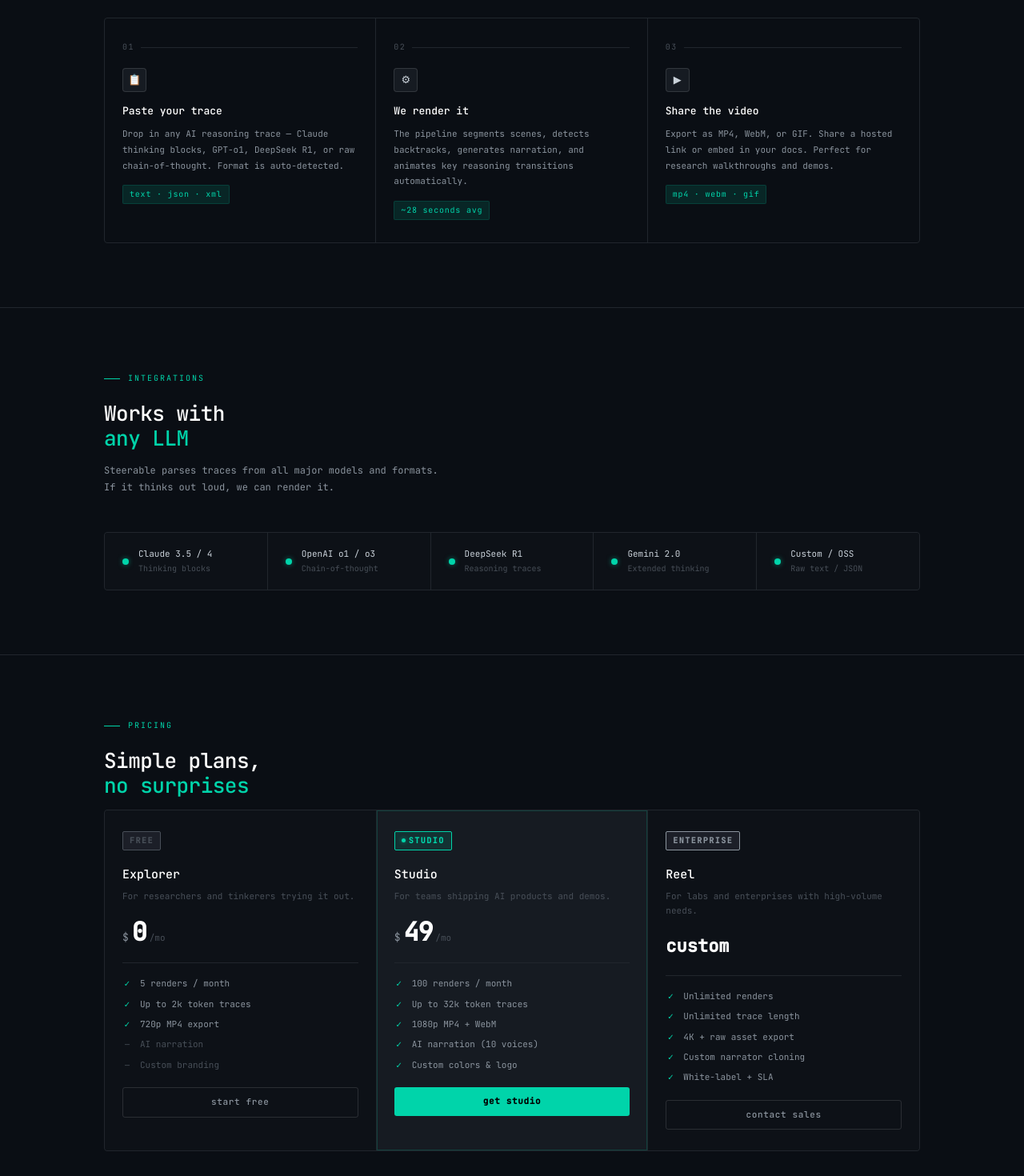
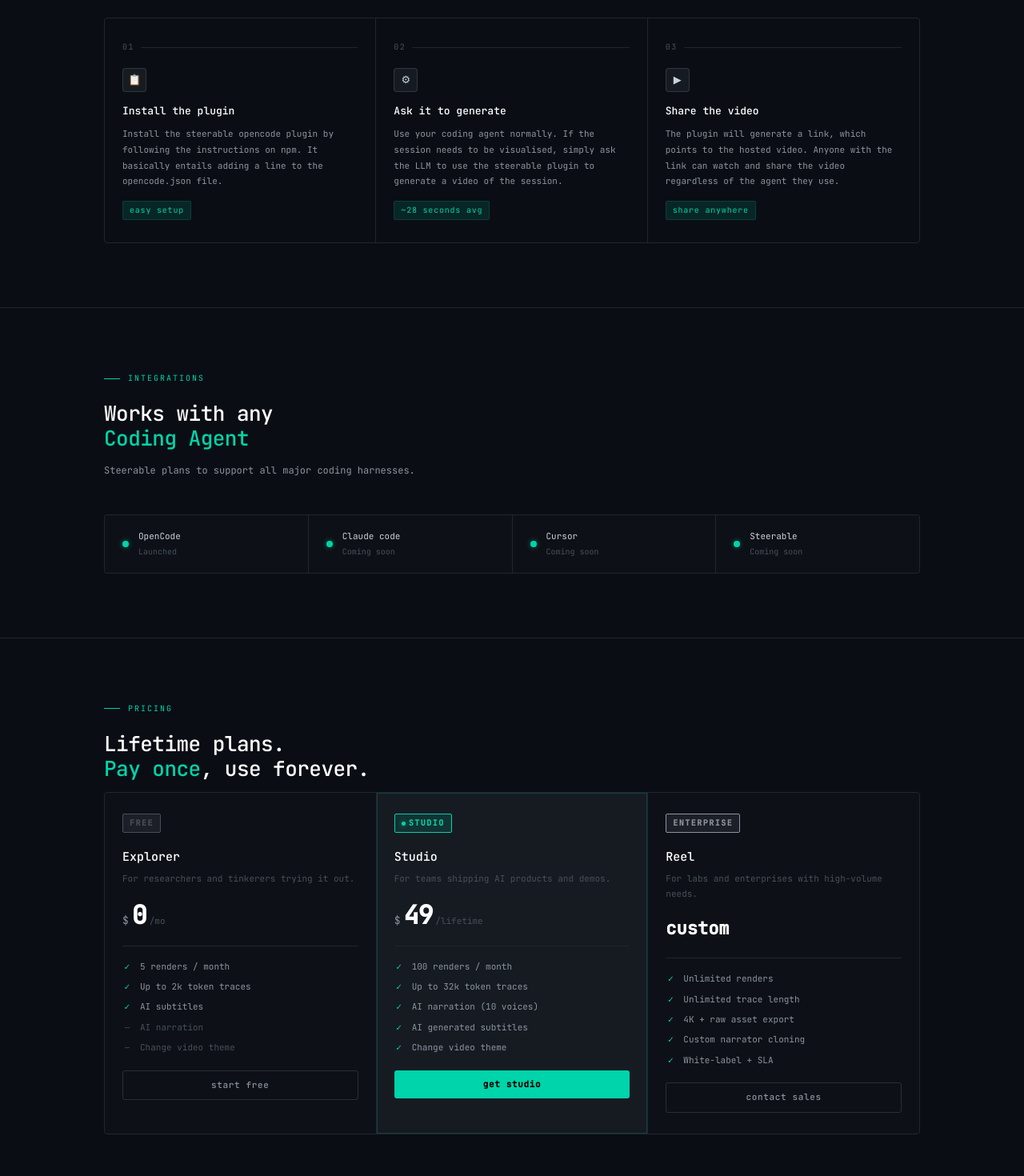
Before and after one commit to brianmusuku/steerable, a SvelteKit app: page / in a window 1280 px wide. Shown: the part 1080-2550 px from the top of the page at 80% size. Built offline with nearby package versions, Linux system fonts and the light colour scheme.

Commit message:
refactor: pivot landing page to focus on OpenCode plugin and lifetime pricing model

```diff
--- a/src/routes/+page.svelte
+++ b/src/routes/+page.svelte
@@ -50,11 +50,10 @@
 
 	/* integrations */
 	const integrations = [
-		{ name: 'Claude 3.5 / 4', type: 'Thinking blocks' },
-		{ name: 'OpenAI o1 / o3', type: 'Chain-of-thought' },
-		{ name: 'DeepSeek R1', type: 'Reasoning traces' },
-		{ name: 'Gemini 2.0', type: 'Extended thinking' },
-		{ name: 'Custom / OSS', type: 'Raw text / JSON' }
+		{ name: 'OpenCode', type: 'Launched' },
+		{ name: 'Claude code', type: 'Coming soon' },
+		{ name: 'Cursor', type: 'Coming soon' },
+		{ name: 'Steerable', type: 'Coming soon' }
 	];
 
 	/* pricing */
@@ -70,9 +69,9 @@
 			feats: [
 				{ text: '5 renders / month', on: true },
 				{ text: 'Up to 2k token traces', on: true },
-				{ text: '720p MP4 export', on: true },
+				{ text: 'AI subtitles', on: true },
 				{ text: 'AI narration', on: false },
-				{ text: 'Custom branding', on: false }
+				{ text: 'Change video theme', on: false }
 			],
 			btnClass: 'landing-btn-ghost',
 			btnText: 'start free'
@@ -83,16 +82,17 @@
 			name: 'Studio',
 			desc: 'For teams shipping AI products and demos.',
 			price: '49',
-			period: '/mo',
+			period: '/lifetime',
 			featured: true,
 			feats: [
 				{ text: '100 renders / month', on: true },
 				{ text: 'Up to 32k token traces', on: true },
-				{ text: '1080p MP4 + WebM', on: true },
 				{ text: 'AI narration (10 voices)', on: true },
-				{ text: 'Custom colors & logo', on: true }
+				{ text: 'AI generated subtitles', on: true },
+				{ text: 'Change video theme', on: true }
 			],
 			btnClass: 'landing-btn-solid',
+			btnLink: 'https://brayanmusuku.gumroad.com/l/steerable',
 			btnText: 'get studio'
 		},
 		{
@@ -135,7 +135,7 @@
 		</div>
 		<nav class="landing-nav">
 			<button class="landing-nav-btn" onclick={() => scrollTo('how')}>how it works</button>
-			<button class="landing-nav-btn" onclick={() => scrollTo('features')}>features</button>
+			<button class="landing-nav-btn" onclick={() => scrollTo('integrations')}>integrations</button>
 			<button class="landing-nav-btn" onclick={() => scrollTo('pricing')}>pricing</button>
 			<button class="landing-cta-btn">
 				<a href="https://www.npmjs.com/package/steerable" target="_blank">Install OpenCode Plugin</a
@@ -237,20 +237,21 @@
 				<div class="landing-how-step">
 					<div class="landing-hs-num">01</div>
 					<div class="landing-hs-icon">📋</div>
-					<div class="landing-hs-title">Paste your trace</div>
+					<div class="landing-hs-title">Install the plugin</div>
 					<p class="landing-hs-desc">
-						Drop in any AI reasoning trace — Claude thinking blocks, GPT-o1, DeepSeek R1, or raw
-						chain-of-thought. Format is auto-detected.
+						Install the steerable opencode plugin by following the instructions on
+						<a href="https://www.npmjs.com/package/steerable" target="_blank">npm</a>. It basically
+						entails adding a line to the opencode.json file.
 					</p>
-					<span class="landing-hs-tag">text · json · xml</span>
+					<span class="landing-hs-tag">easy setup</span>
 				</div>
 				<div class="landing-how-step">
 					<div class="landing-hs-num">02</div>
 					<div class="landing-hs-icon">⚙</div>
-					<div class="landing-hs-title">We render it</div>
+					<div class="landing-hs-title">Ask it to generate</div>
 					<p class="landing-hs-desc">
-						The pipeline segments scenes, detects backtracks, generates narration, and animates key
-						reasoning transitions automatically.
+						Use your coding agent normally. If the session needs to be visualised, simply ask the
+						LLM to use the steerable plugin to generate a video of the session.
 					</p>
 					<span class="landing-hs-tag">~28 seconds avg</span>
 				</div>
@@ -259,26 +260,23 @@
 					<div class="landing-hs-icon">▶</div>
 					<div class="landing-hs-title">Share the video</div>
 					<p class="landing-hs-desc">
-						Export as MP4, WebM, or GIF. Share a hosted link or embed in your docs. Perfect for
-						research walkthroughs and demos.
+						The plugin will generate a link, which points to the hosted video. Anyone with the link
+						can watch and share the video regardless of the agent they use.
 					</p>
-					<span class="landing-hs-tag">mp4 · webm · gif</span>
+					<span class="landing-hs-tag">share anywhere</span>
 				</div>
 			</div>
 		</div>
 	</section>
 
 	<!-- ═══════ INTEGRATIONS ═══════ -->
-	<section class="landing-section">
+	<section id="integrations" class="landing-section">
 		<div class="landing-section-inner reveal-on-scroll">
 			<div class="landing-eyebrow">integrations</div>
 			<h2 class="landing-s-title">
-				Works with<br /><em>any LLM</em>
+				Works with any<br /><em> Coding Agent</em>
 			</h2>
-			<p class="landing-s-sub">
-				Steerable parses traces from all major models and formats. If it thinks out loud, we can
-				render it.
-			</p>
+			<p class="landing-s-sub">Steerable plans to support all major coding harnesses.</p>
 
 			<div class="landing-compat-grid">
 				{#each integrations as item}
@@ -301,7 +299,7 @@
 		<div class="landing-section-inner reveal-on-scroll">
 			<div class="landing-eyebrow">pricing</div>
 			<h2 class="landing-s-title">
-				Simple plans,<br /><em>no surprises</em>
+				Lifetime plans.<br /><em>Pay once</em>, use forever.
 			</h2>
 
 			<div class="landing-pricing-row">
@@ -347,7 +345,9 @@
 								</li>
 							{/each}
 						</ul>
-						<button class="mt-5 w-full {plan.btnClass}">{plan.btnText}</button>
+						<a href={plan.btnLink} target="_blank">
+							<button class="mt-5 w-full {plan.btnClass}">{plan.btnText}</button>
+						</a>
 					</div>
 				{/each}
 			</div>
@@ -355,7 +355,7 @@
 	</section>
 
 	<!-- ═══════ CTA ═══════ -->
-	<section id="cta" class="landing-section">
+	<section id="cta" class="landing-section hidden">
 		<div class="landing-cta-inner reveal-on-scroll">
 			<div>
 				<div class="landing-eyebrow">early access</div>
```
